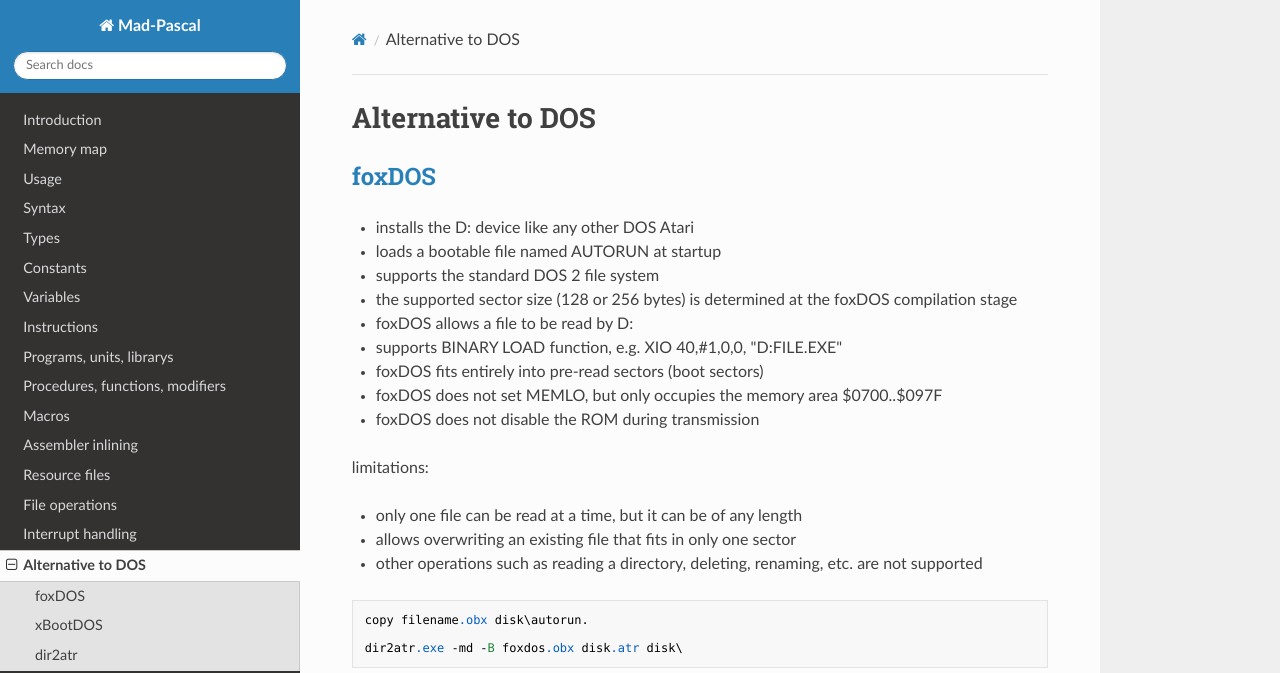
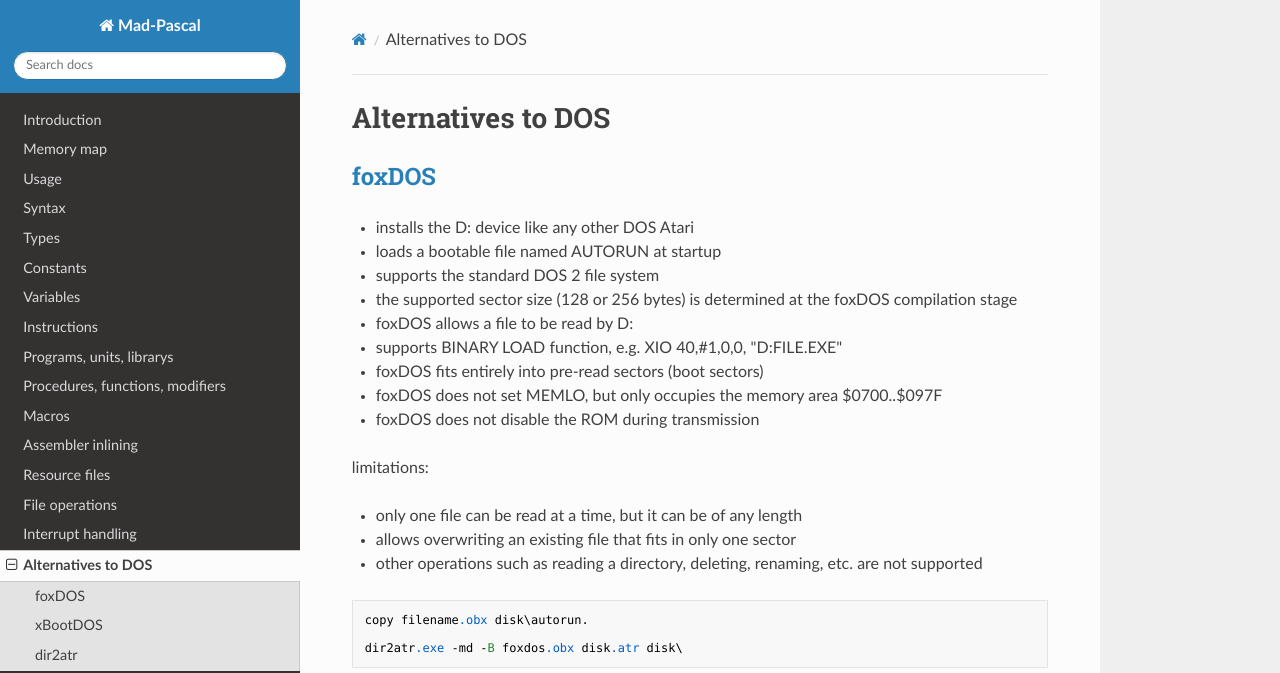
Before and after one commit to tebe6502/mad-pascal-en-mkdocs, an MkDocs documentation site: the page built from docs/ados.md, in a window 1280 px wide and 900 px high. Shown: the top 673 px of the window. Built offline with MkDocs 1.6.1, drawn with Linux system fonts in a browser that asks for light colours; nearby versions of some CDN libraries.

Commit message:
Alternatives to DOS

```diff
--- a/docs/ados.md
+++ b/docs/ados.md
@@ -1,4 +1,4 @@
-# Alternative to DOS
+# Alternatives to DOS
 
 ## [foxDOS](https://github.com/tebe6502/Mad-Assembler/blob/master/examples/foxdos.asm)
 
--- a/mkdocs.yml
+++ b/mkdocs.yml
@@ -17,7 +17,6 @@
     - Syntax: syntax.md
     - Types: types.md
     - Constants: constants.md
-
     - Variables: variables.md
     - Instructions: instructions.md
     - Programs, units, librarys: units.md
@@ -27,7 +26,7 @@
     - Resource files: resources.md
     - File operations: files.md
     - Interrupt handling: interrupts.md
-    - Alternative to DOS: ados.md
+    - Alternatives to DOS: ados.md
     - Essential libraries: essential-libraries.md
     - Tips and tricks: tips.md
     - Examples: examples.md
```
